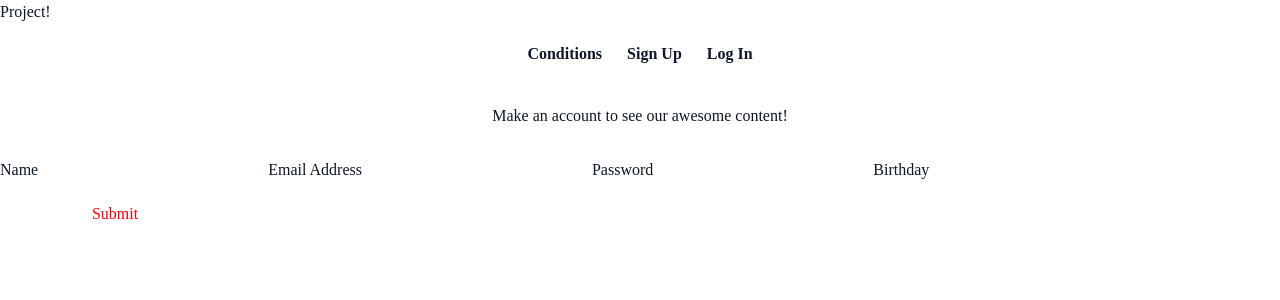
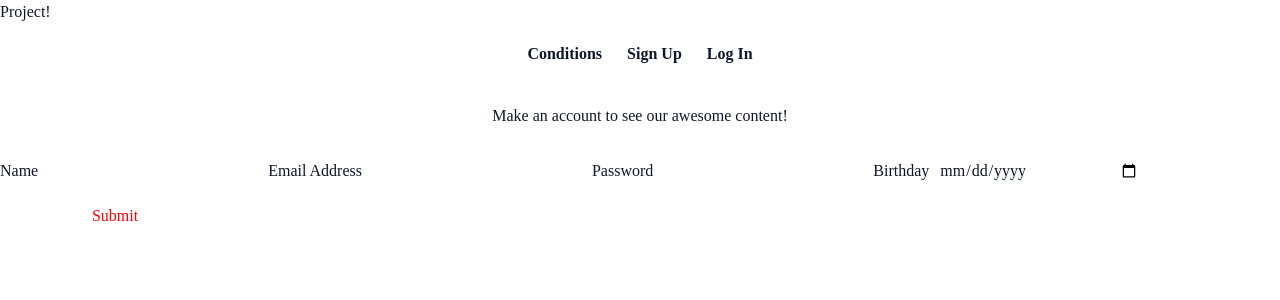
Before and after one commit to Varlotte/phase-5-project, a React (Create React App) app in the folder client/: page /signup in a window 1280 px wide. Shown: the top 300 px of the page. Built offline with nearby package versions, Linux system fonts and the light colour scheme.

Commit message:
throws a date picker on the signup form
input type = "date" is great

```diff
--- a/client/src/components/SignUp.js
+++ b/client/src/components/SignUp.js
@@ -94,7 +94,7 @@ export default function SignUp() {
           <label htmlFor="birthday">Birthday</label>
           <Field
             name="birthday"
-            type="birthday"
+            type="date"
             style={{
               width: "200px",
               margin: "10px 10px",
```
Also changed, not shown: 1 other file (tests, documents, lock files or other folders).
